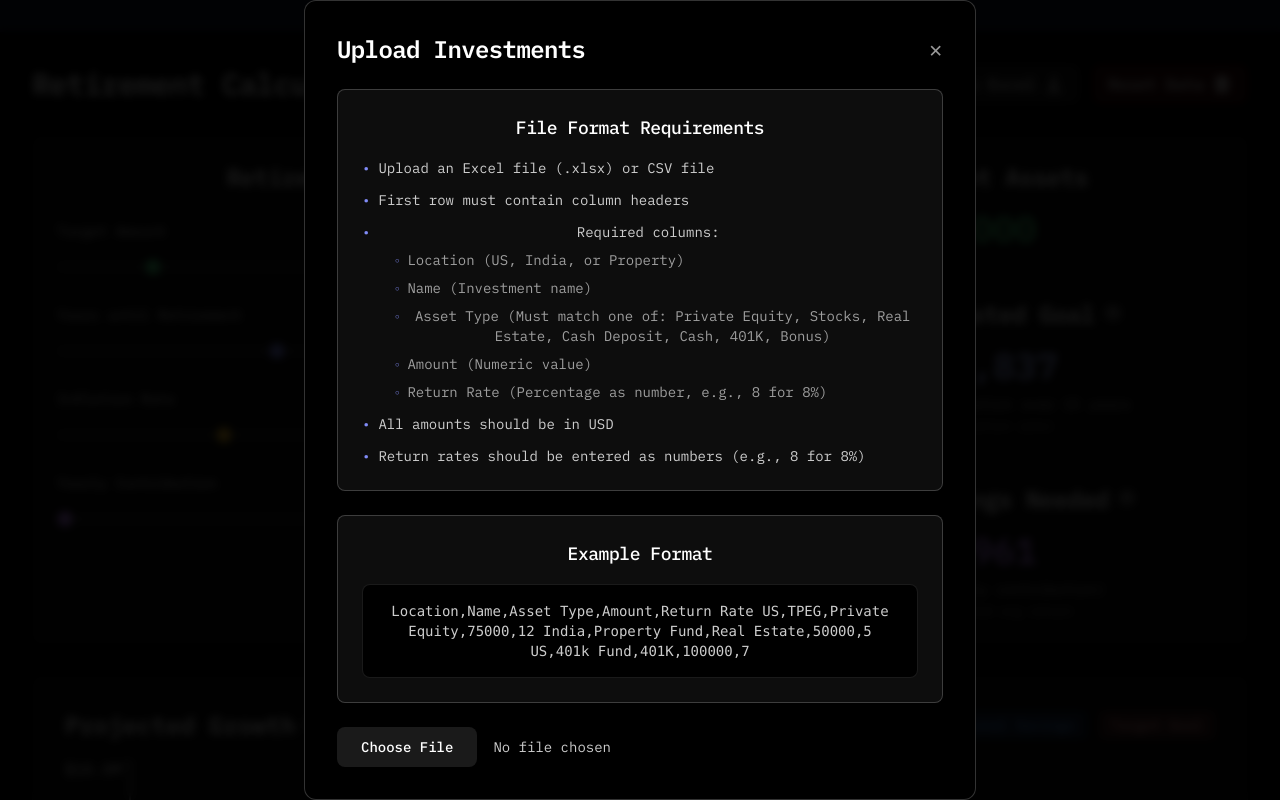
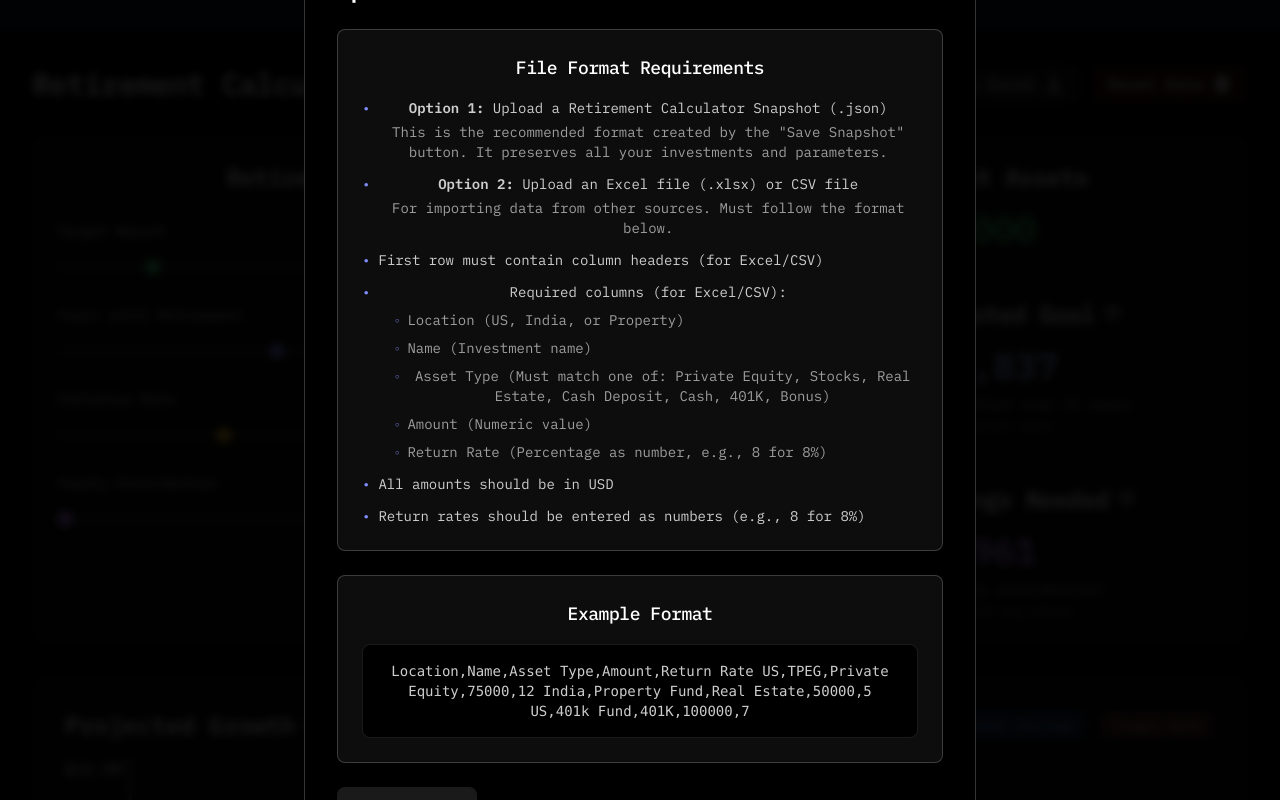
Before and after one commit to bitrate-bash/retirement-calculator, a React (Create React App) app: page / in a window 1280 px wide. Both pictures are taken after a click on the button "Upload Investments". Shown: the top 800 px of the page. Built offline with nearby package versions, Linux system fonts and the light colour scheme.

Commit message:
Add investment snapshot feature for saving and loading investment data

```diff
--- a/src/RetirementCalculator.jsx
+++ b/src/RetirementCalculator.jsx
@@ -1158,6 +1158,42 @@ const RetirementCalculator = () => {
     if (!file) return;
 
     const reader = new FileReader();
+
+    // Check if it's a JSON file (our snapshot format)
+    if (file.name.toLowerCase().endsWith('.json')) {
+      reader.onload = (e) => {
+        try {
+          const snapshot = JSON.parse(e.target.result);
+
+          // Validate the snapshot structure
+          if (!snapshot.investments || !snapshot.parameters) {
+            setUploadError('Invalid snapshot file format');
+            return;
+          }
+
+          // Update investments
+          setUsInvestments(snapshot.investments.usInvestments || []);
+          setIndiaInvestments(snapshot.investments.indiaInvestments || []);
+          setPropertyInvestments(snapshot.investments.propertyInvestments || []);
+
+          // Update parameters if they exist
+          if (snapshot.parameters) {
+            if (snapshot.parameters.retirementGoal) setRetirementGoal(snapshot.parameters.retirementGoal);
+            if (snapshot.parameters.yearsToRetirement) setYearsToRetirement(snapshot.parameters.yearsToRetirement);
+            if (snapshot.parameters.inflationRate) setInflationRate(snapshot.parameters.inflationRate);
+            if (snapshot.parameters.yearlyContribution) setYearlyContribution(snapshot.parameters.yearlyContribution);
+          }
+
+          setShowUploadModal(false);
+          setUploadError('');
+
+        } catch (error) {
+          setUploadError('Error processing snapshot file. The file may be corrupted.');
+        }
+      };
+      reader.readAsText(file);
+    } else {
+      // Handle Excel files (existing functionality)
       reader.onload = (e) => {
         try {
           const workbook = XLSX.read(e.target.result, { type: 'array' });
@@ -1189,16 +1225,20 @@ const RetirementCalculator = () => {
             assetType: row['Asset Type'],
             amount: Number(row.Amount),
             returnRate: Number(row['Return Rate']),
-          allocation: 0
+            allocation: 0,
+            location: row.Location // Add location property
           }));
 
           // Group by location
-        const usInvs = newInvestments.filter(inv => inv.name && inv.amount &&
-          row.Location.toLowerCase() === 'us');
-        const indiaInvs = newInvestments.filter(inv => inv.name && inv.amount &&
-          row.Location.toLowerCase() === 'india');
-        const propertyInvs = newInvestments.filter(inv => inv.name && inv.amount &&
-          row.Location.toLowerCase() === 'property');
+          const usInvs = newInvestments.filter(inv =>
+            inv.name && inv.amount && inv.location && inv.location.toLowerCase() === 'us'
+          );
+          const indiaInvs = newInvestments.filter(inv =>
+            inv.name && inv.amount && inv.location && inv.location.toLowerCase() === 'india'
+          );
+          const propertyInvs = newInvestments.filter(inv =>
+            inv.name && inv.amount && inv.location && inv.location.toLowerCase() === 'property'
+          );
 
           // Update state
           setUsInvestments(usInvs);
@@ -1212,6 +1252,7 @@ const RetirementCalculator = () => {
         }
       };
       reader.readAsArrayBuffer(file);
+    }
   };
 
   // Upload Modal Component
@@ -1240,16 +1281,31 @@ const RetirementCalculator = () => {
               <ul className="space-y-3 text-white/80 text-sm">
                 <li className="flex items-start">
                   <span className="text-indigo-400 mr-2">•</span>
-                  Upload an Excel file (.xlsx) or CSV file
-                </li>
-                <li className="flex items-start">
-                  <span className="text-indigo-400 mr-2">•</span>
-                  First row must contain column headers
+                  <div>
+                    <strong>Option 1:</strong> Upload a Retirement Calculator Snapshot (.json)
+                    <div className="mt-1 text-white/60">
+                      This is the recommended format created by the "Save Snapshot" button.
+                      It preserves all your investments and parameters.
+                    </div>
+                  </div>
                 </li>
                 <li className="flex items-start">
                   <span className="text-indigo-400 mr-2">•</span>
                   <div>
-                    <div>Required columns:</div>
+                    <strong>Option 2:</strong> Upload an Excel file (.xlsx) or CSV file
+                    <div className="mt-1 text-white/60">
+                      For importing data from other sources. Must follow the format below.
+                    </div>
+                  </div>
+                </li>
+                <li className="flex items-start">
+                  <span className="text-indigo-400 mr-2">•</span>
+                  First row must contain column headers (for Excel/CSV)
+                </li>
+                <li className="flex items-start">
+                  <span className="text-indigo-400 mr-2">•</span>
+                  <div>
+                    <div>Required columns (for Excel/CSV):</div>
                     <ul className="mt-2 ml-4 space-y-2 text-white/60">
                       <li className="flex items-start">
                         <span className="text-indigo-400/70 mr-2">◦</span>
@@ -1521,6 +1577,48 @@ US,401k Fund,401K,100000,7</pre>
     }
   };
 
+  // Add export investment snapshot function
+  const exportInvestmentSnapshot = () => {
+    // Create a snapshot object with all the current data
+    const snapshot = {
+      investments: {
+        usInvestments,
+        indiaInvestments,
+        propertyInvestments
+      },
+      parameters: {
+        retirementGoal,
+        yearsToRetirement,
+        inflationRate,
+        yearlyContribution
+      },
+      metadata: {
+        exportDate: new Date().toISOString(),
+        version: "1.0"
+      }
+    };
+
+    // Convert to JSON string
+    const jsonString = JSON.stringify(snapshot, null, 2);
+
+    // Create a blob and download link
+    const blob = new Blob([jsonString], { type: 'application/json' });
+    const url = URL.createObjectURL(blob);
+
+    // Create a temporary link element and trigger download
+    const link = document.createElement('a');
+    link.href = url;
+    link.download = `retirement-calculator-snapshot-${new Date().toISOString().split('T')[0]}.json`;
+    document.body.appendChild(link);
+    link.click();
+
+    // Clean up
+    setTimeout(() => {
+      URL.revokeObjectURL(url);
+      document.body.removeChild(link);
+    }, 100);
+  };
+
   return (
     <div className="min-h-screen bg-black">
       <div className="max-w-[1320px] mx-auto p-4 sm:p-6 md:p-8 font-['IBM_Plex_Mono'] text-white">
@@ -1967,6 +2065,19 @@ After 15 years: $100,000 × (1 + 0.08)^15 = $317,217
 The totals row sums all investments, and the inflation-adjusted row shows what these values would be worth in today's dollars.`}
               />
             </h2>
+            <div className="flex space-x-2">
+              <button
+                onClick={exportInvestmentSnapshot}
+                className="px-3 py-2 bg-purple-600 hover:bg-purple-700 text-white rounded-lg transition-colors flex items-center gap-2 text-sm font-medium"
+                title="Save a snapshot of your current investments for later use"
+              >
+                <svg xmlns="http://www.w3.org/2000/svg" className="h-4 w-4" viewBox="0 0 20 20" fill="currentColor">
+                  <path d="M4 3a2 2 0 100 4h12a2 2 0 100-4H4z" />
+                  <path fillRule="evenodd" d="M3 8h14v7a2 2 0 01-2 2H5a2 2 0 01-2-2V8zm5 3a1 1 0 011-1h2a1 1 0 110 2H9a1 1 0 01-1-1z" clipRule="evenodd" />
+                </svg>
+                <span>Save Snapshot</span>
+              </button>
+            </div>
           </div>
           {renderInvestmentTable()}
           </div>
```
Lines whose indentation alone changed are shown as unchanged.
